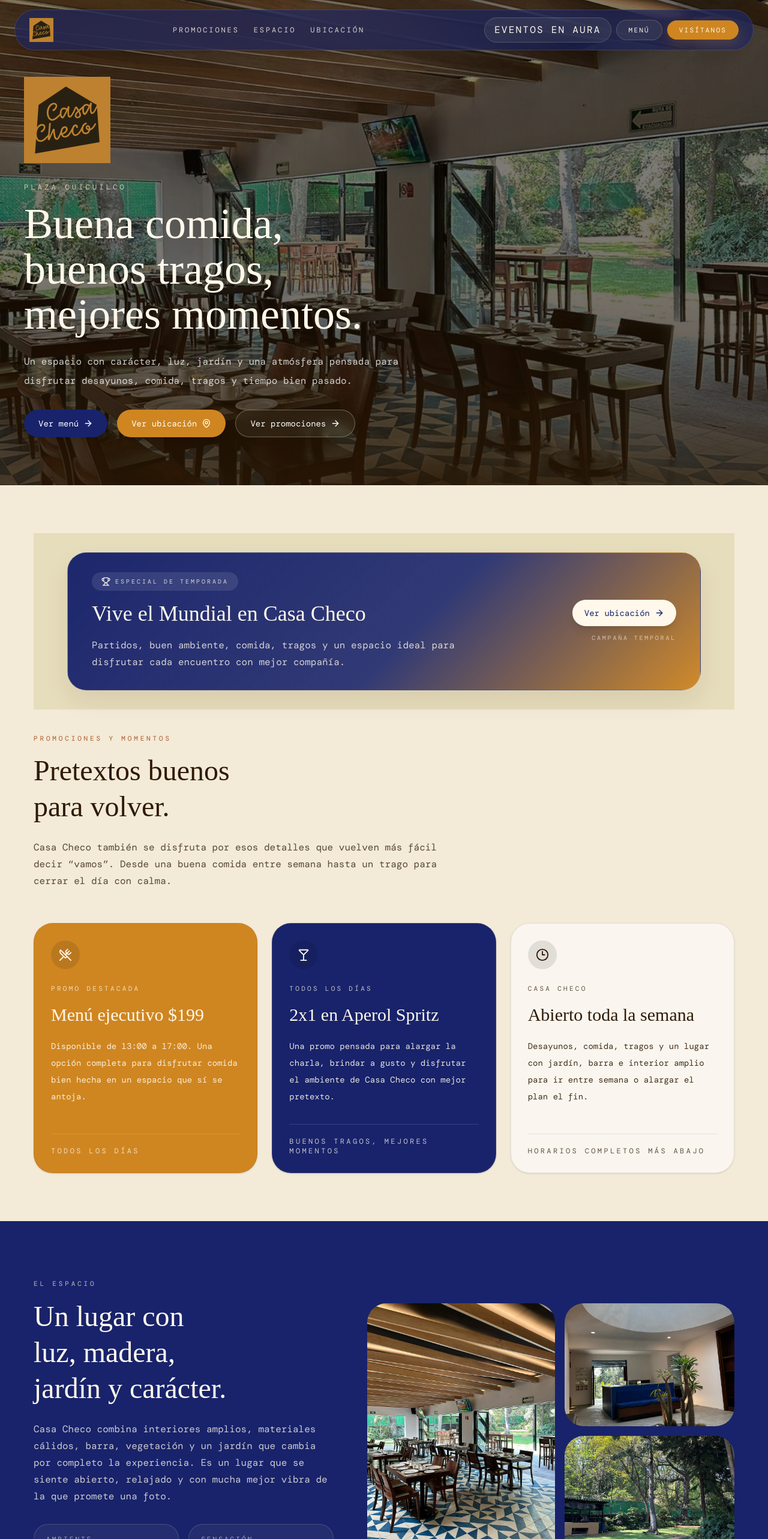
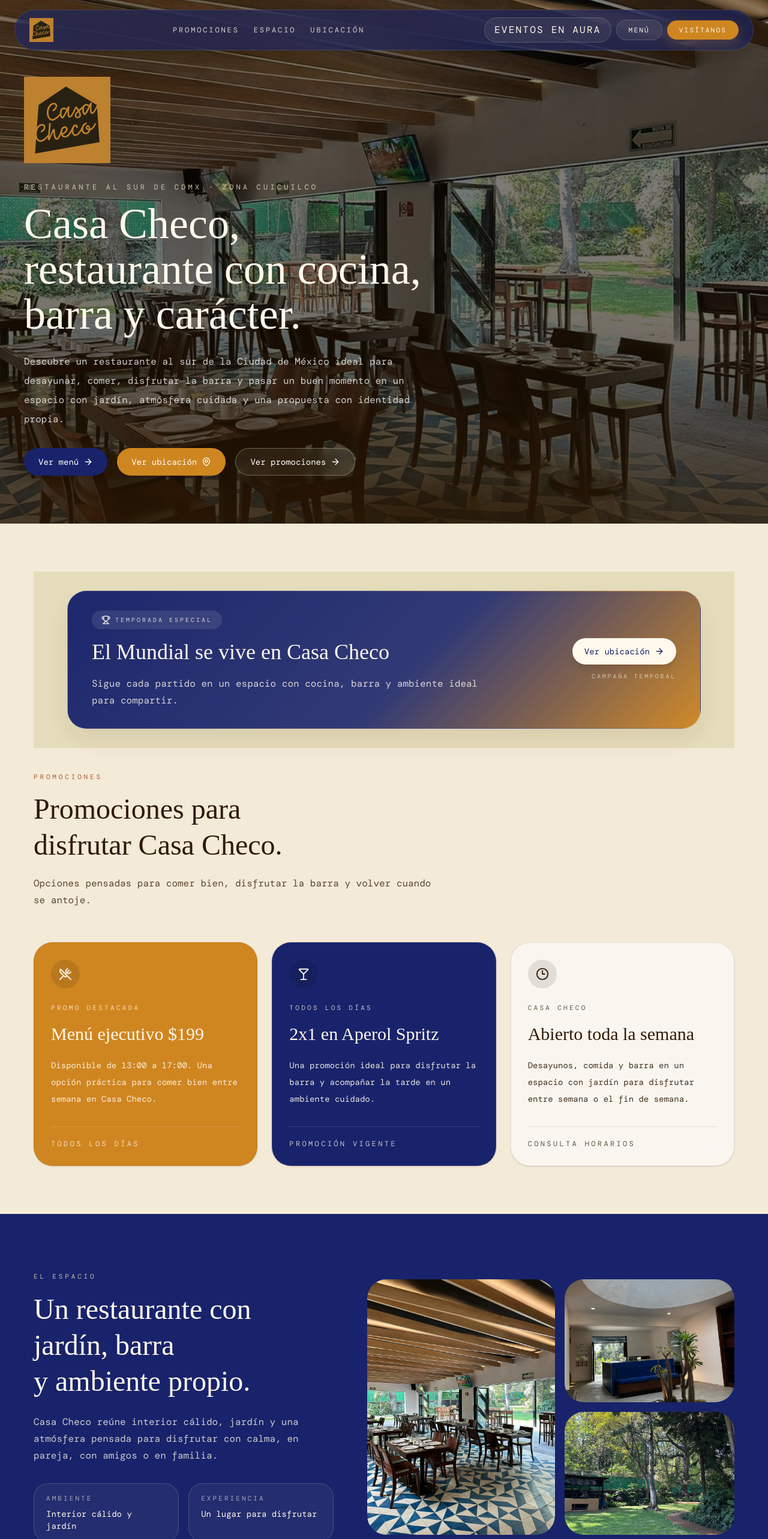
Before and after one commit to Genarohp7/casa-checo, a React (Vite) app: page / in a window 1280 px wide. Shown: the top 2566 px of the page at 60% size. Built offline with nearby package versions, Linux system fonts and the light colour scheme; a web font is replaced by a local one.

Commit message:
Refuerza SEO técnico y metadatos sociales

```diff
--- a/index.html
+++ b/index.html
@@ -1,33 +1,102 @@
 <!doctype html>
-<html lang="es">
+<html lang="es-MX">
   <head>
     <meta charset="UTF-8" />
     <link rel="icon" type="image/svg+xml" href="/favicon.svg" />
     <meta name="viewport" content="width=device-width, initial-scale=1.0" />
 
-    <title>Casa Checo | Buena comida, buenos tragos, mejores momentos</title>
+    <title>
+      Casa Checo | Restaurante en Cuicuilco con cocina, barra y jardín
+    </title>
+
     <meta
       name="description"
-      content="Casa Checo en Plaza Cuicuilco: buena comida, buenos tragos y mejores momentos en un espacio con jardín, barra, interior cálido y ambiente con carácter."
-    />
-    <meta
-      name="keywords"
-      content="Casa Checo, restaurante, Plaza Cuicuilco, Av. San Fernando 649, comida, tragos, jardín, restaurante CDMX"
+      content="Descubre Casa Checo, un restaurante en Cuicuilco con cocina, barra, jardín y un ambiente ideal para desayunar, comer o disfrutar un buen momento al sur de la CDMX."
     />
     <meta name="author" content="Casa Checo" />
     <meta name="theme-color" content="#18236b" />
+    <meta name="robots" content="index, follow" />
+
+    <link rel="canonical" href="https://casacheco.com.mx/" />
 
     <meta property="og:type" content="website" />
+    <meta property="og:site_name" content="Casa Checo" />
+    <meta property="og:locale" content="es_MX" />
+    <meta property="og:url" content="https://casacheco.com.mx/" />
     <meta
       property="og:title"
-      content="Casa Checo | Buena comida, buenos tragos, mejores momentos"
+      content="Casa Checo | Restaurante en Cuicuilco con cocina, barra y jardín"
     />
     <meta
       property="og:description"
-      content="Un espacio con carácter, jardín, barra y buena atención en Plaza Cuicuilco."
+      content="Un restaurante en Cuicuilco para desayunar, comer y disfrutar un espacio con jardín, barra y ambiente con carácter."
     />
-    <meta property="og:image" content="/favicon.svg" />
-    <meta property="og:locale" content="es_MX" />
+    <meta
+      property="og:image"
+      content="https://casacheco.com.mx/og-casa-checo.jpg"
+    />
+    <meta
+      property="og:image:alt"
+      content="Casa Checo, restaurante en Cuicuilco"
+    />
+    <meta property="og:image:width" content="1200" />
+    <meta property="og:image:height" content="630" />
+
+    <meta name="twitter:card" content="summary_large_image" />
+    <meta
+      name="twitter:title"
+      content="Casa Checo | Restaurante en Cuicuilco con cocina, barra y jardín"
+    />
+    <meta
+      name="twitter:description"
+      content="Conoce Casa Checo: un restaurante en Cuicuilco con cocina, barra, jardín y un ambiente ideal al sur de la CDMX."
+    />
+    <meta
+      name="twitter:image"
+      content="https://casacheco.com.mx/og-casa-checo.jpg"
+    />
+
+    <script type="application/ld+json">
+      {
+        "@context": "https://schema.org",
+        "@type": "Restaurant",
+        "name": "Casa Checo",
+        "url": "https://casacheco.com.mx/",
+        "image": "https://casacheco.com.mx/og-casa-checo.jpg",
+        "description": "Restaurante en Cuicuilco con cocina, barra, jardín y un ambiente ideal para desayunar, comer o disfrutar un buen momento al sur de la CDMX.",
+        "telephone": "+52 55 4945 3061",
+        "address": {
+          "@type": "PostalAddress",
+          "streetAddress": "Av. San Fernando 649",
+          "addressLocality": "Tlalpan",
+          "addressRegion": "CDMX",
+          "addressCountry": "MX"
+        },
+        "sameAs": [
+          "https://www.instagram.com/casacheco_restaurante"
+        ],
+        "openingHoursSpecification": [
+          {
+            "@type": "OpeningHoursSpecification",
+            "dayOfWeek": ["Monday", "Tuesday", "Wednesday"],
+            "opens": "09:00",
+            "closes": "19:00"
+          },
+          {
+            "@type": "OpeningHoursSpecification",
+            "dayOfWeek": ["Thursday", "Friday", "Saturday"],
+            "opens": "09:00",
+            "closes": "02:00"
+          },
+          {
+            "@type": "OpeningHoursSpecification",
+            "dayOfWeek": "Sunday",
+            "opens": "08:00",
+            "closes": "18:00"
+          }
+        ]
+      }
+    </script>
 
     <link rel="preconnect" href="https://fonts.googleapis.com" />
     <link rel="preconnect" href="https://fonts.gstatic.com" crossorigin />
--- a/src/data/seasonalCampaign.js
+++ b/src/data/seasonalCampaign.js
@@ -1,9 +1,9 @@
 const seasonalCampaign = {
   isEnabled: true,
-  eyebrow: "Especial de temporada",
-  title: "Vive el Mundial en Casa Checo",
+  eyebrow: "Temporada especial",
+  title: "El Mundial se vive en Casa Checo",
   description:
-    "Partidos, buen ambiente, comida, tragos y un espacio ideal para disfrutar cada encuentro con mejor compañía.",
+    "Sigue cada partido en un espacio con cocina, barra y ambiente ideal para compartir.",
   ctaLabel: "Ver ubicación",
   ctaTarget: "ubicacion",
 };
--- a/src/sections/AtmosphereSection.jsx
+++ b/src/sections/AtmosphereSection.jsx
@@ -39,7 +39,7 @@
               fontFamily: "var(--font-body)",
             }}
           >
-            El ambiente
+            Ambiente
           </p>
 
           <h2
@@ -49,9 +49,9 @@
               fontFamily: "var(--font-title)",
             }}
           >
-            Un lugar que cambia
+            Un espacio que
             <br />
-            cómo se siente el plan.
+            invita a quedarse.
           </h2>
 
           <p
@@ -61,9 +61,8 @@
               fontFamily: "var(--font-body)",
             }}
           >
-            Casa Checo tiene esa mezcla rara y buena entre calma, luz, diseño y
-            naturaleza. Se presta para una comida tranquila, un trago largo, una
-            reunión casual o simplemente una mejor pausa en el día.
+            Interior cálido, jardín y una atmósfera cuidada para desayunar,
+            comer o disfrutar la barra con calma.
           </p>
         </Motion.div>
 
--- a/src/sections/FooterSection.jsx
+++ b/src/sections/FooterSection.jsx
@@ -57,8 +57,8 @@
                   className="mt-2 max-w-2xl text-xs leading-6 text-[#fff8eb]/78 sm:text-sm"
                   style={{ fontFamily: "var(--font-body)" }}
                 >
-                  Un lugar para desayunar, comer, tomar algo y disfrutar un
-                  ambiente con carácter, jardín, barra y buena atención.
+                  Un restaurante para desayunar, comer y disfrutar un espacio
+                  con jardín, barra y una atmósfera con identidad propia.
                 </p>
               </div>
             </div>
@@ -137,7 +137,7 @@
                 fontFamily: "var(--font-body)",
               }}
             >
-              Casa Checo — buena comida, buenos tragos, mejores momentos
+              Casa Checo — cocina, barra y ambiente con carácter
             </div>
           </Motion.div>
         </div>
--- a/src/sections/HeroSection.jsx
+++ b/src/sections/HeroSection.jsx
@@ -10,7 +10,7 @@
       <div className="absolute inset-0">
         <img
           src={heroImage}
-          alt="Casa Checo"
+          alt="Casa Checo, restaurante con jardín y ambiente al sur de la CDMX"
           className="h-full w-full object-cover object-center"
         />
         <div className="absolute inset-0 bg-black/42" />
@@ -39,8 +39,9 @@
             animate={{ opacity: 1, y: 0 }}
             transition={{ duration: 0.75, delay: 0.1, ease: "easeOut" }}
             className="mb-4 text-[11px] uppercase tracking-[0.35em] text-[#e6ddbc]/85 sm:text-xs"
+            style={{ fontFamily: "var(--font-body)" }}
           >
-            Plaza Cuicuilco
+          Restaurante al sur de CDMX · Zona Cuicuilco
           </Motion.p>
 
           <Motion.h1
@@ -50,11 +51,11 @@
   className="text-4xl leading-[1.05] text-[#fff8eb] sm:text-5xl md:text-6xl lg:text-7xl"
   style={{ fontFamily: "var(--font-title)" }}
 >
-            Buena comida,
+  Casa Checo,
   <br />
-            buenos tragos,
+  restaurante con cocina,
   <br />
-            mejores momentos.
+  barra y carácter.
 </Motion.h1>
 
       <Motion.p
@@ -62,9 +63,11 @@
   animate={{ opacity: 1, y: 0 }}
   transition={{ duration: 0.8, delay: 0.3, ease: "easeOut" }}
   className="mt-6 max-w-2xl text-sm leading-7 text-white/78 sm:text-base sm:leading-8"
+  style={{ fontFamily: "var(--font-body)" }}
 >
-            Un espacio con carácter, luz, jardín y una atmósfera pensada para
-            disfrutar desayunos, comida, tragos y tiempo bien pasado.
+  Descubre un restaurante al sur de la Ciudad de México ideal para desayunar,
+  comer, disfrutar la barra y pasar un buen momento en un espacio con jardín,
+  atmósfera cuidada y una propuesta con identidad propia.
 </Motion.p>
 
           <Motion.div
--- a/src/sections/PromotionsSection.jsx
+++ b/src/sections/PromotionsSection.jsx
@@ -8,7 +8,7 @@
     eyebrow: "Promo destacada",
     title: "Menú ejecutivo $199",
     description:
-      "Disponible de 13:00 a 17:00. Una opción completa para disfrutar comida bien hecha en un espacio que sí se antoja.",
+      "Disponible de 13:00 a 17:00. Una opción práctica para comer bien entre semana en Casa Checo.",
     footer: "Todos los días",
     bg: "var(--color-accent)",
     text: "#fff8eb",
@@ -19,8 +19,8 @@
     eyebrow: "Todos los días",
     title: "2x1 en Aperol Spritz",
     description:
-      "Una promo pensada para alargar la charla, brindar a gusto y disfrutar el ambiente de Casa Checo con mejor pretexto.",
-    footer: "Buenos tragos, mejores momentos",
+      "Una promoción ideal para disfrutar la barra y acompañar la tarde en un ambiente cuidado.",
+    footer: "Promoción vigente",
     bg: "var(--color-primary)",
     text: "#fff8eb",
     border: "rgba(230, 221, 188, 0.14)",
@@ -30,8 +30,8 @@
     eyebrow: "Casa Checo",
     title: "Abierto toda la semana",
     description:
-      "Desayunos, comida, tragos y un lugar con jardín, barra e interior amplio para ir entre semana o alargar el plan el fin.",
-    footer: "Horarios completos más abajo",
+      "Desayunos, comida y barra en un espacio con jardín para disfrutar entre semana o el fin de semana.",
+    footer: "Consulta horarios",
     bg: "rgba(255,255,255,0.58)",
     text: "var(--color-brown)",
     border: "rgba(47, 27, 5, 0.1)",
@@ -57,9 +57,12 @@
         >
           <p
             className="mb-4 text-[11px] uppercase tracking-[0.35em]"
-            style={{ color: "var(--color-terra)" }}
+            style={{
+              color: "var(--color-terra)",
+              fontFamily: "var(--font-body)",
+            }}
           >
-            Promociones y momentos
+            Promociones
           </p>
 
           <h2
@@ -69,21 +72,20 @@
               fontFamily: "var(--font-title)",
             }}
           >
-            Pretextos buenos
+            Promociones para
             <br />
-            para volver.
+            disfrutar Casa Checo.
           </h2>
 
           <p
-            className="mt-6 max-w-2xl text-sm leading-7 sm:text-base"
+            className="mt-5 max-w-2xl text-sm leading-7 sm:text-base"
             style={{
               color: "rgba(47, 27, 5, 0.78)",
               fontFamily: "var(--font-body)",
             }}
           >
-            Casa Checo también se disfruta por esos detalles que vuelven más
-            fácil decir “vamos”. Desde una buena comida entre semana hasta un
-            trago para cerrar el día con calma.
+            Opciones pensadas para comer bien, disfrutar la barra y volver
+            cuando se antoje.
           </p>
         </Motion.div>
 
--- a/src/sections/SpaceSection.jsx
+++ b/src/sections/SpaceSection.jsx
@@ -5,9 +5,9 @@
 
 function SpaceSection() {
   return (
-  <section
-  id="espacio"
-  className="px-6 py-24 sm:px-10 md:px-14"
+    <section
+      id="espacio"
+      className="px-6 py-24 sm:px-10 md:px-14"
       style={{ backgroundColor: "var(--color-primary)" }}
     >
       <div className="mx-auto grid max-w-7xl items-center gap-14 lg:grid-cols-[0.9fr_1.1fr]">
@@ -19,7 +19,10 @@
         >
           <p
             className="mb-4 text-[11px] uppercase tracking-[0.35em]"
-            style={{ color: "rgba(230, 221, 188, 0.82)" }}
+            style={{
+              color: "rgba(230, 221, 188, 0.82)",
+              fontFamily: "var(--font-body)",
+            }}
           >
             El espacio
           </p>
@@ -28,21 +31,19 @@
             className="text-4xl leading-tight text-[#fff8eb] sm:text-5xl"
             style={{ fontFamily: "var(--font-title)" }}
           >
-            Un lugar con
+            Un restaurante con
             <br />
-            luz, madera,
+            jardín, barra
             <br />
-            jardín y carácter.
+            y ambiente propio.
           </h2>
 
           <p
             className="mt-6 max-w-xl text-sm leading-7 text-[#fff8eb]/78 sm:text-base"
             style={{ fontFamily: "var(--font-body)" }}
           >
-            Casa Checo combina interiores amplios, materiales cálidos, barra,
-            vegetación y un jardín que cambia por completo la experiencia. Es un
-            lugar que se siente abierto, relajado y con mucha mejor vibra de la
-            que promete una foto.
+            Casa Checo reúne interior cálido, jardín y una atmósfera pensada
+            para disfrutar con calma, en pareja, con amigos o en familia.
           </p>
 
           <div className="mt-8 grid gap-4 sm:grid-cols-2">
@@ -63,7 +64,7 @@
                 className="mt-2 text-sm text-[#fff8eb]"
                 style={{ fontFamily: "var(--font-body)" }}
               >
-                Interior cálido + exterior verde
+                Interior cálido y jardín
               </p>
             </div>
 
@@ -78,13 +79,13 @@
                 className="text-[11px] uppercase tracking-[0.28em] text-[#fff8eb]/60"
                 style={{ fontFamily: "var(--font-body)" }}
               >
-                Sensación
+                Experiencia
               </p>
               <p
                 className="mt-2 text-sm text-[#fff8eb]"
                 style={{ fontFamily: "var(--font-body)" }}
               >
-                Espacio para quedarte a gusto
+                Un lugar para disfrutar
               </p>
             </div>
           </div>
@@ -115,7 +116,7 @@
             >
               <img
                 src={image10}
-                alt="Jardín y terraza de Casa Checo"
+                alt="Jardín de Casa Checo"
                 className="h-[205px] w-full object-cover"
               />
             </Motion.div>
--- a/src/sections/VisitSection.jsx
+++ b/src/sections/VisitSection.jsx
@@ -41,9 +41,9 @@
             className="text-4xl leading-tight text-[#fff8eb] sm:text-5xl"
             style={{ fontFamily: "var(--font-title)" }}
           >
-            Ven cuando
+            Horarios de
             <br />
-            mejor te acomode.
+            Casa Checo.
           </h2>
 
           <div className="mt-8 space-y-4">
@@ -106,9 +106,9 @@
               fontFamily: "var(--font-title)",
             }}
           >
-            Plaza Cuicuilco,
+            Casa Checo,
             <br />
-            Av. San Fernando 649
+            al sur de CDMX.
           </h2>
 
           <p
@@ -118,11 +118,39 @@
               fontFamily: "var(--font-body)",
             }}
           >
-            Un espacio para desayunar, comer, tomar algo o simplemente alargar
-            el plan en un lugar con jardín, barra e interior amplio.
+            Encuéntranos en Av. San Fernando 649, dentro de Plaza Cuicuilco, en
+            un espacio con cocina, barra, jardín y ambiente con carácter.
           </p>
 
           <div className="mt-8 grid gap-4 sm:grid-cols-2">
+            <div
+              className="rounded-[1.5rem] border px-5 py-4"
+              style={{
+                borderColor: "rgba(47, 27, 5, 0.1)",
+                backgroundColor: "rgba(255,255,255,0.45)",
+              }}
+            >
+              <p
+                className="text-[11px] uppercase tracking-[0.28em]"
+                style={{
+                  color: "rgba(47, 27, 5, 0.5)",
+                  fontFamily: "var(--font-body)",
+                }}
+              >
+                Dirección
+              </p>
+
+              <p
+                className="mt-2 text-sm"
+                style={{
+                  color: "var(--color-brown)",
+                  fontFamily: "var(--font-body)",
+                }}
+              >
+                Av. San Fernando 649
+              </p>
+            </div>
+
             <div
               className="rounded-[1.5rem] border px-5 py-4"
               style={{
@@ -147,35 +175,7 @@
                   fontFamily: "var(--font-body)",
                 }}
               >
-                Sur de la CDMX
-              </p>
-            </div>
-
-            <div
-              className="rounded-[1.5rem] border px-5 py-4"
-              style={{
-                borderColor: "rgba(47, 27, 5, 0.1)",
-                backgroundColor: "rgba(255,255,255,0.45)",
-              }}
-            >
-              <p
-                className="text-[11px] uppercase tracking-[0.28em]"
-                style={{
-                  color: "rgba(47, 27, 5, 0.5)",
-                  fontFamily: "var(--font-body)",
-                }}
-              >
-                Ambiente
-              </p>
-
-              <p
-                className="mt-2 text-sm"
-                style={{
-                  color: "var(--color-brown)",
-                  fontFamily: "var(--font-body)",
-                }}
-              >
-                Casual, cálido y con carácter
+                Cuicuilco, Tlalpan
               </p>
             </div>
           </div>
```
Also changed, not shown: public/robots.txt (added), 2 other files (tests, documents, lock files or other folders). Lines whose indentation alone changed are shown as unchanged.
